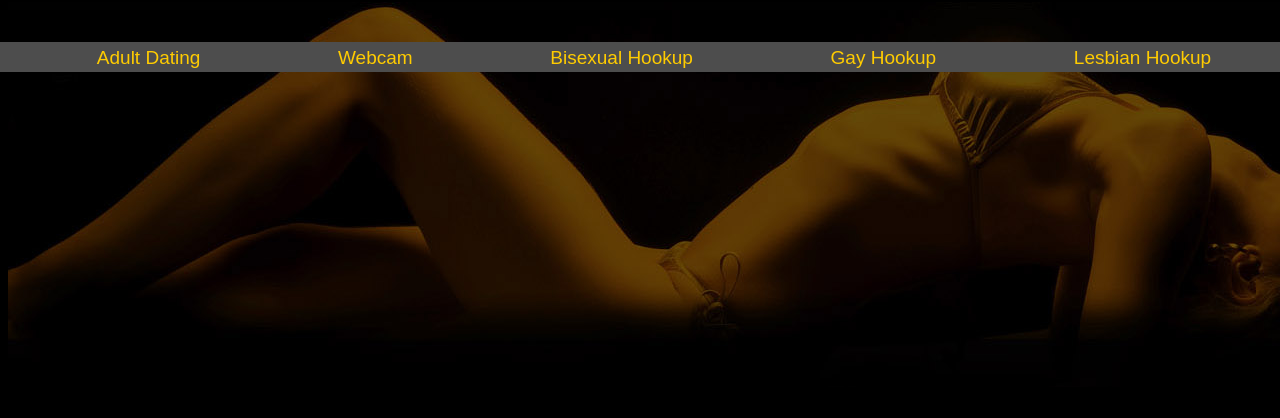
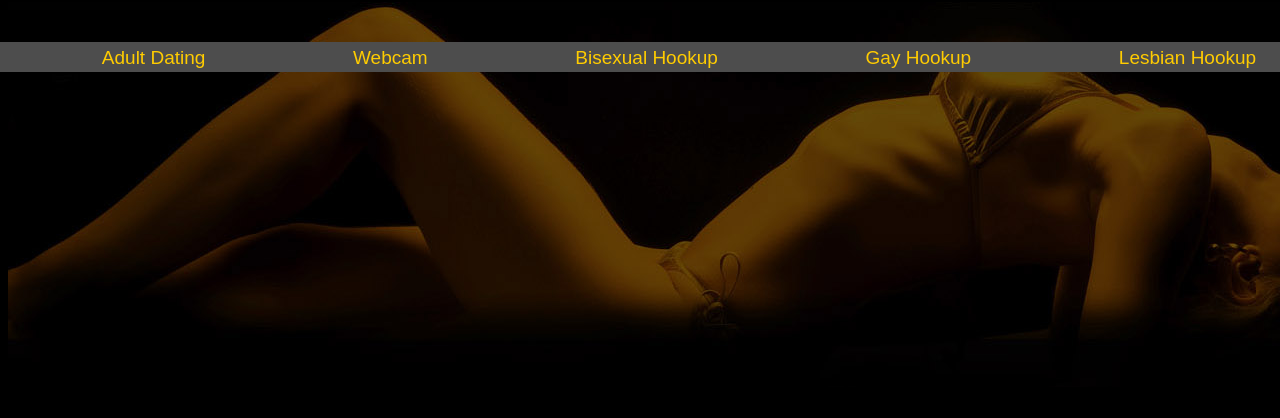
Before and after one commit to mishaHool/bestofhookup, a plain HTML site: page adult-dating.html in a window 1280 px wide. Shown: the part 116-534 px from the top of the page. Drawn offline with Linux system fonts and the light colour scheme; a web font is replaced by a local one.

Commit message:
2nd-comit

```diff
--- a/adult-dating.html
+++ b/adult-dating.html
@@ -2,6 +2,8 @@
 <html lang="en">
 
 <head>
+    <link rel="shortcut icon" href="/img/ico.jpg" type="image/png">
+
     <meta charset="UTF-8">
     <meta http-equiv="X-UA-Compatible" content="IE=edge">
     <meta name="viewport" content="width=device-width, initial-scale=1.0">
--- a/css/css1.css
+++ b/css/css1.css
@@ -15,7 +15,7 @@ header {
 }
 
 .header_stroke {
-    width: 1530px;
+    width: 1590px;
     background-color: #4d4d4d;
     height: 30px;
     position: absolute;
```
Also changed, not shown: bisexual-hookup.html (+2 -0 lines), gay-hookup.html (+2 -0 lines), index.html (+1 -0 lines), lesbian-hookup.html (+2 -0 lines), milf-hookup.html (+2 -0 lines), webcam.html (+2 -0 lines).
